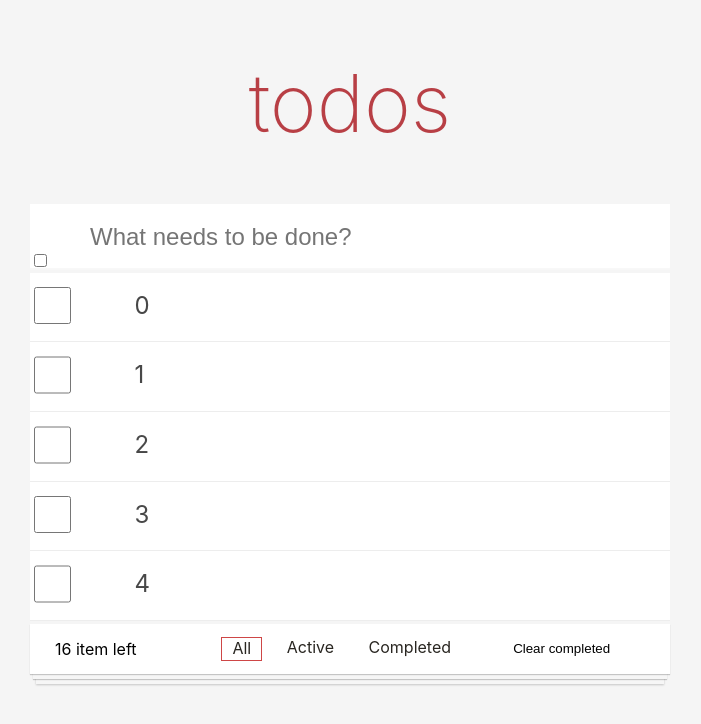
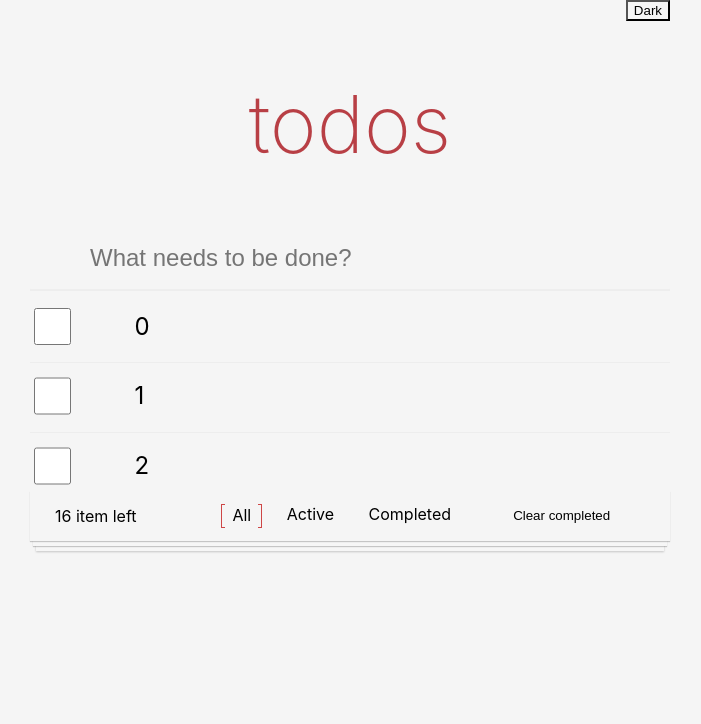
Before and after one commit to j4fun2003/react-todo-app, a React (Create React App) app: page / in a window 1280 px wide. Shown: the top 724 px of the page, without its empty margins (290-991 px from the left). Built offline with nearby package versions, Linux system fonts and the light colour scheme.

Commit message:
refactor: scroll by components in Content.js

```diff
--- a/src/App.js
+++ b/src/App.js
@@ -3,6 +3,8 @@ import React from 'react';
 import Header from './components/Header1';
 import Content from './components/Content';
 import Footer from './components/Footer1';
+import Toolbar from './components/Toolbar';
+import { ThemeContext, themes } from './assets/javascript/theme-context';
 import { produce } from 'immer';
 import PropTypes from 'prop-types';
 
@@ -17,6 +19,27 @@ let index = 0;
 class App extends React.Component {
   constructor(props) {
     super(props);
+    // this.state = {
+    // list: {
+    //   [FILTER.ALL]: [
+    //     0,
+    //     1,
+    //     2
+    //   ],
+    //   [FILTER.ACTIVE]: [
+    //     0,
+    //     1,
+    //     2
+    //   ],
+    //   [FILTER.COMPLETED]: [],
+    // },
+    // item : {
+    //   0 : { content: '0', completed: false, itemId: index++ },
+    //   1 : { content: '1', completed: false, itemId: index++ },
+    //   2 :{ content: '2', completed: false, itemId: index++ },
+    // },
+    // filter: FILTER.ALL,
+    // }}
     this.state = {
       list: {
         [FILTER.ALL]: [
@@ -60,10 +83,31 @@ class App extends React.Component {
         ],
       },
       filter: FILTER.ALL,
+      theme: themes.light,
     };
     this.headerRef = React.createRef();
-    this.contentRef= React.createRef();
+    this.contentRef = React.createRef();
   }
+
+  changeTheme = () => {
+    this.setState(prevState =>
+      produce(prevState, draftState => {
+        draftState.theme = prevState.theme === themes.dark ? themes.light : themes.dark;
+        document.body.style.setProperty('background-color', draftState.theme.background, 'important');
+      }));
+  };
+
+  // addItemToList = (value) => {
+  //   this.setState((prevState) =>
+  //     produce(prevState, draftState => {
+  //       const newItemId = Object.keys(draftState.item).length;
+  //       const newItem = { content: value, completed: false, itemId: newItemId };
+  //       draftState.list[FILTER.ALL].push(newItemId);
+  //       draftState.list[FILTER.ACTIVE].push(newItemId);
+  //       draftState.item[newItemId] = newItem;
+  //     })
+  //   );
+  // };
 
   addItemToList = (value) => {
     this.setState((prevState) =>
@@ -73,7 +117,6 @@ class App extends React.Component {
         newState.list[FILTER.ACTIVE].push(newItem);
       }));
   };
-
 
   handleStatus = (itemId) => {
     this.setState(prevState =>
@@ -171,7 +214,7 @@ class App extends React.Component {
           if (indexOfActive !== -1) {
             newState.list[FILTER.ACTIVE][indexOfActive].content = updatedValue;
           }
-          if(indexOfCompleted !== -1){
+          if (indexOfCompleted !== -1) {
             newState.list[FILTER.COMPLETED][indexOfCompleted].content = updatedValue;
           }
         }
@@ -181,13 +224,15 @@ class App extends React.Component {
 
   render() {
     return (
+      <ThemeContext.Provider value={this.state.theme}>
         <div className="todo">
+          <Toolbar changeTheme={this.changeTheme} />
           <Header
             ref={this.headerRef}
             addItem={this.addItemToList}
             updateItem={this.updateItem} />
           <Content
-          ref={this.contentRef}
+            // ref={this.contentRef}
             list={this.state.list[this.state.filter]}
             handleStatus={this.handleStatus}
             handleDeleteItem={this.handleDeleteItem}
@@ -200,43 +245,25 @@ class App extends React.Component {
             filterList={this.filterList}
             handleDeleteCompleted={this.handleDeleteCompleted}
           />
+
         </div>
+      </ThemeContext.Provider>
     );
   }
 }
 
 App.propTypes = {
-  list : PropTypes.array,
-  filter : PropTypes.string,
-  addItemToList : PropTypes.func,
-  updateItem : PropTypes.func,
-  handleStatus : PropTypes.func,
-  handleDeleteItem : PropTypes.func,
-  handleToggleAll : PropTypes.func,
-  selectItem : PropTypes.func,
-  handleDeleteCompleted : PropTypes.func,
-  filterList : PropTypes.func
+  list: PropTypes.array,
+  filter: PropTypes.string,
+  addItemToList: PropTypes.func,
+  updateItem: PropTypes.func,
+  handleStatus: PropTypes.func,
+  handleDeleteItem: PropTypes.func,
+  handleToggleAll: PropTypes.func,
+  selectItem: PropTypes.func,
+  handleDeleteCompleted: PropTypes.func,
+  filterList: PropTypes.func
 }
 
-// Content.defaultProps = {
-//   list : [
-//     { content: '0', completed: false, itemId: index++ },
-//     { content: '1', completed: false, itemId: index++ },
-//     { content: '2', completed: false, itemId: index++ },
-//     { content: '3', completed: false, itemId: index++ },
-//     { content: '4', completed: false, itemId: index++ },
-//     { content: '5', completed: false, itemId: index++ },
-//     { content: '6', completed: false, itemId: index++ },
-//     { content: '7', completed: false, itemId: index++ },
-//     { content: '8', completed: false, itemId: index++ },
-//     { content: '9', completed: false, itemId: index++ },
-//     { content: '10', completed: false, itemId: index++ },
-//     { content: '11', completed: false, itemId: index++ },
-//     { content: '12', completed: false, itemId: index++ },
-//     { content: '13', completed: false, itemId: index++ },
-//     { content: '14', completed: false, itemId: index++ },
-//     { content: '15', completed: false, itemId: index++ }
-//   ]
-// }
 
 export default App;
--- /dev/null
+++ b/src/assets/javascript/theme-context.js
@@ -0,0 +1,15 @@
+import React from "react";
+export const themes = {
+    light: {
+      foreground: '#000000',
+      background: '#f5f5f5',
+    },
+    dark: {
+      foreground: '#ffffff',
+      background: '#222222',
+    },
+  };
+
+  export const ThemeContext = React.createContext(
+    themes.light
+  );
--- a/src/assets/todocss.css
+++ b/src/assets/todocss.css
@@ -172,3 +172,8 @@ footer.text-center {
   background-color: #b83f45;
   color: white;
 }
+
+.toolbar {
+  display: flex;
+  justify-content: flex-end;
+}
--- a/src/components/Content.js
+++ b/src/components/Content.js
@@ -1,6 +1,7 @@
 import React from 'react';
 import TodoItem from './TodoItem';
 import PropTypes from 'prop-types';
+import { ThemeContext } from '../assets/javascript/theme-context';
 
 export const limit = 5;
 class Content extends React.Component {
@@ -9,23 +10,26 @@ class Content extends React.Component {
     this.state = {
       page: 1,
     }
+    this.contentRef = React.createRef();
   }
 
   componentDidMount() {
-    window.addEventListener('scroll', this.handleScrollToEnd);
+    this.contentRef.current.addEventListener('scroll', this.handleScrollToEnd);
   }
 
   componentWillUnmount() {
-    window.removeEventListener('scroll', this.handleScrollToEnd);
+    this.contentRef.current.removeEventListener('scroll', this.handleScrollToEnd);
   }
 
   handleScrollToEnd = () => {
     const { list } = this.props;
-    // console.log("filter", filteredList);
     const { page } = this.state;
     const lastItem = page * limit;
-    if (window.innerHeight + window.scrollY >= document.body.offsetHeight
-      && lastItem < list.length) {
+    const { scrollTop, scrollHeight, clientHeight } = this.contentRef.current;
+    if (
+      scrollTop + clientHeight >= scrollHeight &&
+      lastItem < list.length
+    ) {
       setTimeout(() => {
         this.setState(prevState => ({
           page: prevState.page + 1,
@@ -34,20 +38,24 @@ class Content extends React.Component {
     }
   }
 
+
   render() {
-    console.log("default props",this.props.list);
+    console.log("default props", this.props.list);
     const { list } = this.props;
     const { page } = this.state;
     const startIndex = (page - 1) * limit;
     const itemsToShow = list.slice(0, startIndex + limit);
     return (
-      <main>
+      <ThemeContext.Consumer>
+        {theme => (
+          <main ref={this.contentRef} style={{ backgroundColor: theme.background, color: theme.foreground, overflowY: 'scroll', height: '200px' }}>
             {this.props.list.length > 0 && (
               <input type="checkbox" className="select-all" onChange={this.props.handleToggleAll}></input>
             )}
             <ul id="todo-list">
               {itemsToShow.map((item) =>
                 <TodoItem
+                  theme={this.theme}
                   item={item}
                   key={item.itemId}
                   handleStatus={this.props.handleStatus}
@@ -62,6 +70,8 @@ class Content extends React.Component {
 
 
           </main>
+        )}
+      </ThemeContext.Consumer>
     );
   }
 
@@ -69,8 +79,8 @@ class Content extends React.Component {
 }
 
 Content.propTypes = {
-  filteredList : PropTypes.array,
-  list : PropTypes.array,
+  filteredList: PropTypes.array,
+  list: PropTypes.array,
 }
 
 export default Content;
--- a/src/components/Footer1.js
+++ b/src/components/Footer1.js
@@ -1,6 +1,6 @@
 import React from 'react';
 import PropTypes from 'prop-types';
-
+import { ThemeContext } from '../assets/javascript/theme-context';
 import { FILTER } from '../App';
 
 class Footer extends React.Component {
@@ -15,21 +15,25 @@ class Footer extends React.Component {
   render() {
     const {filter} = this.props;
     return (
-      <footer id="nav" className="row">
+      <ThemeContext.Consumer>
+        {theme => (
+      <footer id="nav" className="row"  style={{ backgroundColor: theme.background,color: theme.foreground}} >
         <span className="todo-count col">{this.props.list[filter].length} item left</span>
         <ul className="filters col-5">
-          <li className={filter === FILTER.ALL ? 'selected' : ''}>
-            <a href="#/" name={FILTER.ALL} onClick={this.handleOnClick}>All</a>
+          <li className={filter === FILTER.ALL ? 'selected' : ''} >
+            <a href="#/" name={FILTER.ALL} onClick={this.handleOnClick} style={{ backgroundColor: theme.background,color: theme.foreground}}>All</a>
           </li>
           <li className={filter === FILTER.ACTIVE ? 'selected' : ''}>
-            <a href="#/active" name={FILTER.ACTIVE} onClick={this.handleOnClick}>Active</a>
+            <a href="#/active" name={FILTER.ACTIVE} onClick={this.handleOnClick} style={{ backgroundColor: theme.background,color: theme.foreground}}>Active</a>
           </li>
           <li className={filter === FILTER.COMPLETED ? 'selected' : ''}>
-            <a href="#/completed" name={FILTER.COMPLETED} onClick={this.handleOnClick} >Completed</a>
+            <a href="#/completed" name={FILTER.COMPLETED} onClick={this.handleOnClick} style={{ backgroundColor: theme.background,color: theme.foreground}}>Completed</a>
           </li>
         </ul>
-        <button className="clear-completed col" onClick={() => this.props.handleDeleteCompleted()}>Clear completed</button>
+        <button className="clear-completed col" onClick={() => this.props.handleDeleteCompleted()} style={{ backgroundColor: theme.background,color: theme.foreground}}>Clear completed</button>
       </footer>
+           )}
+      </ThemeContext.Consumer>
     );
   }
 }
--- a/src/components/Header1.js
+++ b/src/components/Header1.js
@@ -1,6 +1,7 @@
 import React from 'react';
 import {  produce } from 'immer';
 import PropTypes from 'prop-types';
+import { ThemeContext } from '../assets/javascript/theme-context';
 
 class Header extends React.Component {
   constructor(props) {
@@ -18,6 +19,7 @@ class Header extends React.Component {
           newState.itemId = itemId;
         }));
     this.inputRef.current.value=content;
+
    this.inputRef.current.focus();
   }
 
@@ -25,7 +27,6 @@ class Header extends React.Component {
     console.log(this.inputRef.current.value);
     if (event.key === "Enter") {
       if(this.state.itemId){
-        // console.log("da ghe ");
         this.props.updateItem(this.inputRef.current.value);
       }else{
         this.props.addItem(this.inputRef.current.value);
@@ -38,12 +39,16 @@ class Header extends React.Component {
   render() {
     // console.log("new state: ",this.state.itemId);
     return (
+      <ThemeContext.Consumer>
+        {theme => (
       <header>
         <h1 class="title">todos</h1>
         <div class="input-area">
-          <input type="text" ref={this.inputRef} className="input-text" placeholder="What needs to be done?"  onKeyDown={this.handleOnkey}></input>
+          <input type="text"  style={{ backgroundColor: theme.background,color: theme.foreground}} ref={this.inputRef} className="input-text" placeholder="What needs to be done?"  onKeyDown={this.handleOnkey}></input>
         </div>
       </header>
+        )}
+        </ThemeContext.Consumer>
     );
   }
 }
--- /dev/null
+++ b/src/components/Theme-Button.js
@@ -0,0 +1,20 @@
+import { ThemeContext, themes} from "../assets/javascript/theme-context";
+import React from "react";
+
+export default class ThemeButton extends React.Component{
+
+    render(){
+    return (
+      <ThemeContext.Consumer>
+        {theme => (
+          <button
+            {...this.props}
+            style={{ backgroundColor: theme.background , color: theme.foreground}}
+          >
+            {theme.background === themes.dark.background ? 'Light':'Dark' }
+          </button>
+        )}
+      </ThemeContext.Consumer>
+    );
+    }
+}
--- a/src/components/TodoItem.js
+++ b/src/components/TodoItem.js
@@ -1,5 +1,6 @@
 import React from "react";
 import PropTypes from 'prop-types';
+import { ThemeContext } from "../assets/javascript/theme-context";
 
 class TodoItem extends React.Component {
   constructor(props) {
@@ -9,20 +10,24 @@ class TodoItem extends React.Component {
   render() {
     const { item, handleStatus, handleDeleteItem , selectItem} = this.props;
     return (
-      <li key={item.itemId} className={item.completed ? 'completed todo-item' : 'todo-item'}>
+      <ThemeContext.Consumer>
+        {theme => (
+      <li key={item.itemId} className={item.completed ? 'completed todo-item' : 'todo-item'}  style={{ backgroundColor: theme.background,color: theme.foreground}}>
         <div className="view row">
             <>
               <input type="checkbox"  checked={item.completed} onChange={() => handleStatus(item.itemId)} className="select-item col" />
               <label htmlFor="item" className="item col-9">{item.content}</label>
-              <button className="col edit-item" onClick={() => selectItem(item.itemId)}>
+              <button className="col edit-item" onClick={() => selectItem(item.itemId)} style={{ backgroundColor: theme.background,color: theme.foreground}}>
                 <i className="fa fa-pencil-square-o" aria-hidden="true"></i>
               </button>
-              <button className="col delete-item" onClick={() => handleDeleteItem(item.itemId)}>
+              <button className="col delete-item" onClick={() => handleDeleteItem(item.itemId)} style={{ backgroundColor: theme.background,color: theme.foreground}}>
                 <i className="fa fa-times" aria-hidden="true"></i>
               </button>
             </>
         </div>
       </li>
+        )}
+        </ThemeContext.Consumer>
     )
   }
 }
--- /dev/null
+++ b/src/components/Toolbar.js
@@ -0,0 +1,13 @@
+import ThemeButton from "./Theme-Button";
+import React from "react";
+
+export default class Toolbar extends React.Component{
+
+    render(){
+        return (
+           <nav class="toolbar">
+             <ThemeButton onClick={this.props.changeTheme}/>
+           </nav>
+        );
+    }
+}
```
Also changed, not shown: 2 other files (tests, documents, lock files or other folders). Lines whose indentation alone changed are shown as unchanged.
